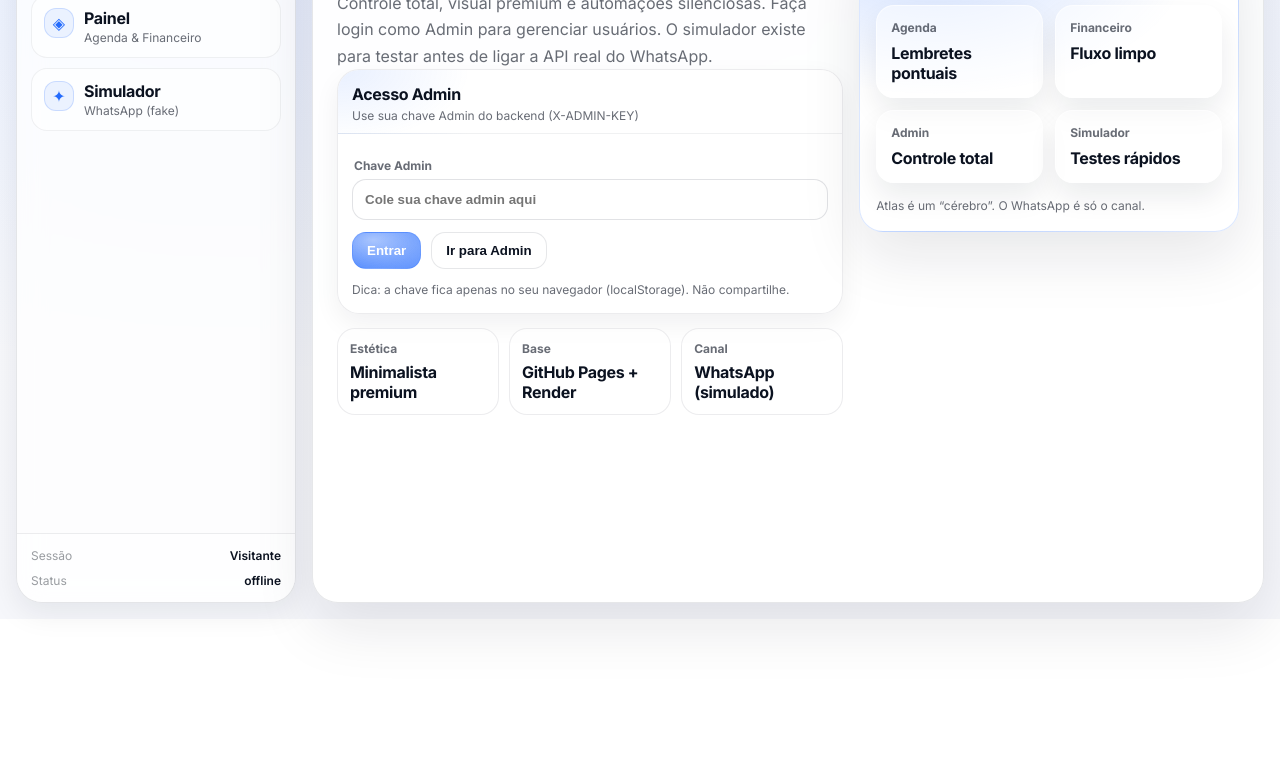
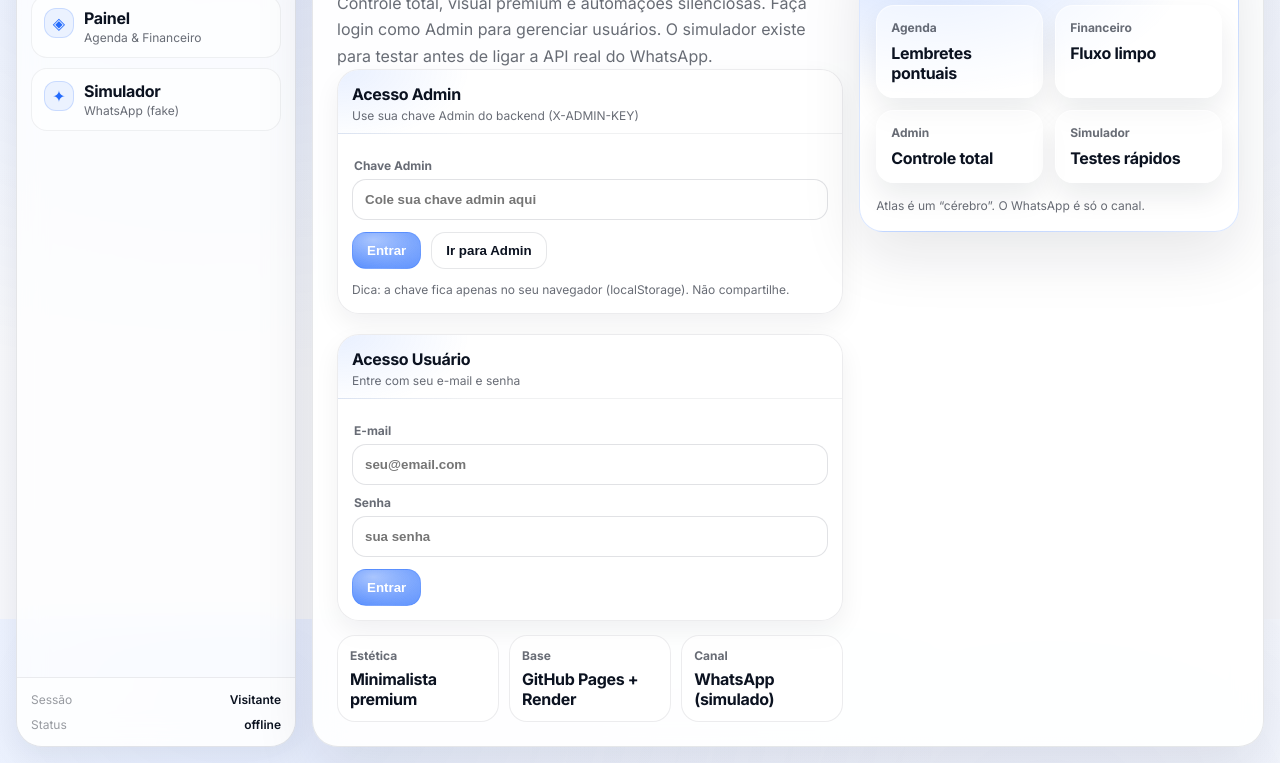
Before and after one commit to atlas-assistente/atlas-beckend, a website: page index.html in a window 1280 px wide. Shown: the part 181-944 px from the top of the page. Before the commit the page ends 800 px from the top, so only its background shows below. Drawn offline with Linux system fonts and the light colour scheme; no server answers.

Commit message:
Update index.html

```diff
--- a/index.html
+++ b/index.html
@@ -96,6 +96,26 @@
                   </div>
                 </div>
               </div>
+
+              <div class="atlas-card atlas-card-lg" style="margin-top:20px;">
+  <div class="atlas-card-head">
+    <div class="atlas-card-title">Acesso Usuário</div>
+    <div class="atlas-card-sub">Entre com seu e-mail e senha</div>
+  </div>
+
+  <div class="atlas-form">
+    <label class="atlas-label">E-mail</label>
+    <input class="atlas-input" id="loginEmail" placeholder="seu@email.com"/>
+
+    <label class="atlas-label">Senha</label>
+    <input class="atlas-input" id="loginPassword" type="password" placeholder="sua senha"/>
+
+    <div class="atlas-row">
+      <button class="atlas-btn atlas-btn-primary" id="btnLoginUser">Entrar</button>
+    </div>
+  </div>
+</div>
+
 
               <div class="atlas-metrics">
                 <div class="atlas-metric">
```
